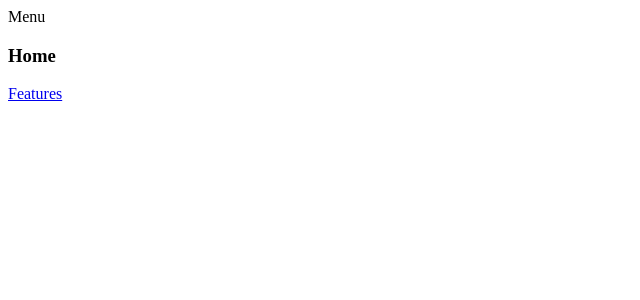
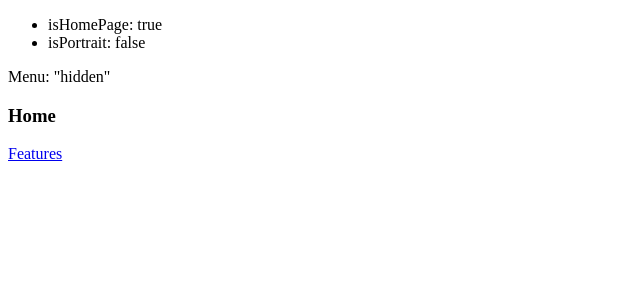
Before and after one commit to osequi/test-xstate, a Next.js app: page / in a window 1280 px wide. Shown: the top 300 px of the page, without its empty margins (0-640 px from the left). Built offline with nearby package versions, Linux system fonts and the light colour scheme.

Commit message:
Adding state

```diff
--- a/src/components/Menu/Menu.tsx
+++ b/src/components/Menu/Menu.tsx
@@ -10,7 +10,9 @@ import React from "react";
  * @example
  * Example here...
  */
-export type TMenu = {} & typeof MenuDefaultProps;
+export type TMenu = {
+  state: any;
+} & typeof MenuDefaultProps;
 
 /**
  * Defines the Menu default props.
@@ -18,7 +20,9 @@ export type TMenu = {} & typeof MenuDefaultProps;
  * @example
  * Example here...
  */
-const MenuDefaultProps = {};
+const MenuDefaultProps = {
+  state: "initial",
+};
 
 /**
  * Displays the Menu.
@@ -28,7 +32,8 @@ const MenuDefaultProps = {};
  * return <Menu />
  */
 const Menu = (props: TMenu) => {
-  return <div>Menu</div>;
+  const { state } = props;
+  return <div>Menu: {JSON.stringify(state?.value)}</div>;
 };
 
 Menu.defaultProps = MenuDefaultProps;
--- a/src/components/Template/Template.tsx
+++ b/src/components/Template/Template.tsx
@@ -1,6 +1,8 @@
-import React, { ReactNode } from "react";
+import React, { ReactNode, useEffect } from "react";
 import { useRouter } from "next/router";
 import { useMediaQuery } from "react-responsive";
+import { useMachine } from "@xstate/react";
+import { Machine } from "xstate";
 
 /**
  * Imports other types, components and hooks.
@@ -26,6 +28,22 @@ export type TTemplate = {
  */
 const TemplateDefaultProps = {};
 
+const menuMachine = Machine({
+  id: "menu",
+  initial: "default",
+  states: {
+    default: {
+      on: { PORTRAIT: "titleWithIcon", HOMEPAGE: "hidden" },
+    },
+    titleWithIcon: {
+      on: { LANDSCAPE: "default" },
+    },
+    hidden: {
+      on: { NONHOMEPAGE: "default" },
+    },
+  },
+});
+
 /**
  * Displays the Template.
  * @category Components
@@ -35,6 +53,8 @@ const TemplateDefaultProps = {};
  */
 const Template = (props: TTemplate) => {
   const { children } = props;
+  const [state, send] = useMachine(menuMachine);
+
   /**
    * Checks if homepage is the current route.
    */
@@ -42,8 +62,13 @@ const Template = (props: TTemplate) => {
   const route = router?.route;
   const isHomePage = route === "/";
 
+  useEffect(() => {
+    isHomePage ? send("HOMEPAGE") : send("NONHOMEPAGE");
+  }, [isHomePage]);
+
   const handleMediaQueryChange = (matches) => {
     console.log("handleMediaQueryChange:", matches);
+    matches ? send("PORTRAIT") : send("LANDSCAPE");
   };
 
   const isPortrait = useMediaQuery(
@@ -54,7 +79,11 @@ const Template = (props: TTemplate) => {
 
   return (
     <>
-      <Menu />
+      <ul>
+        <li>{`isHomePage: ${isHomePage}`}</li>
+        <li>{`isPortrait: ${isPortrait}`}</li>
+      </ul>
+      <Menu state={state} />
       <Content>{children}</Content>
     </>
   );
```
